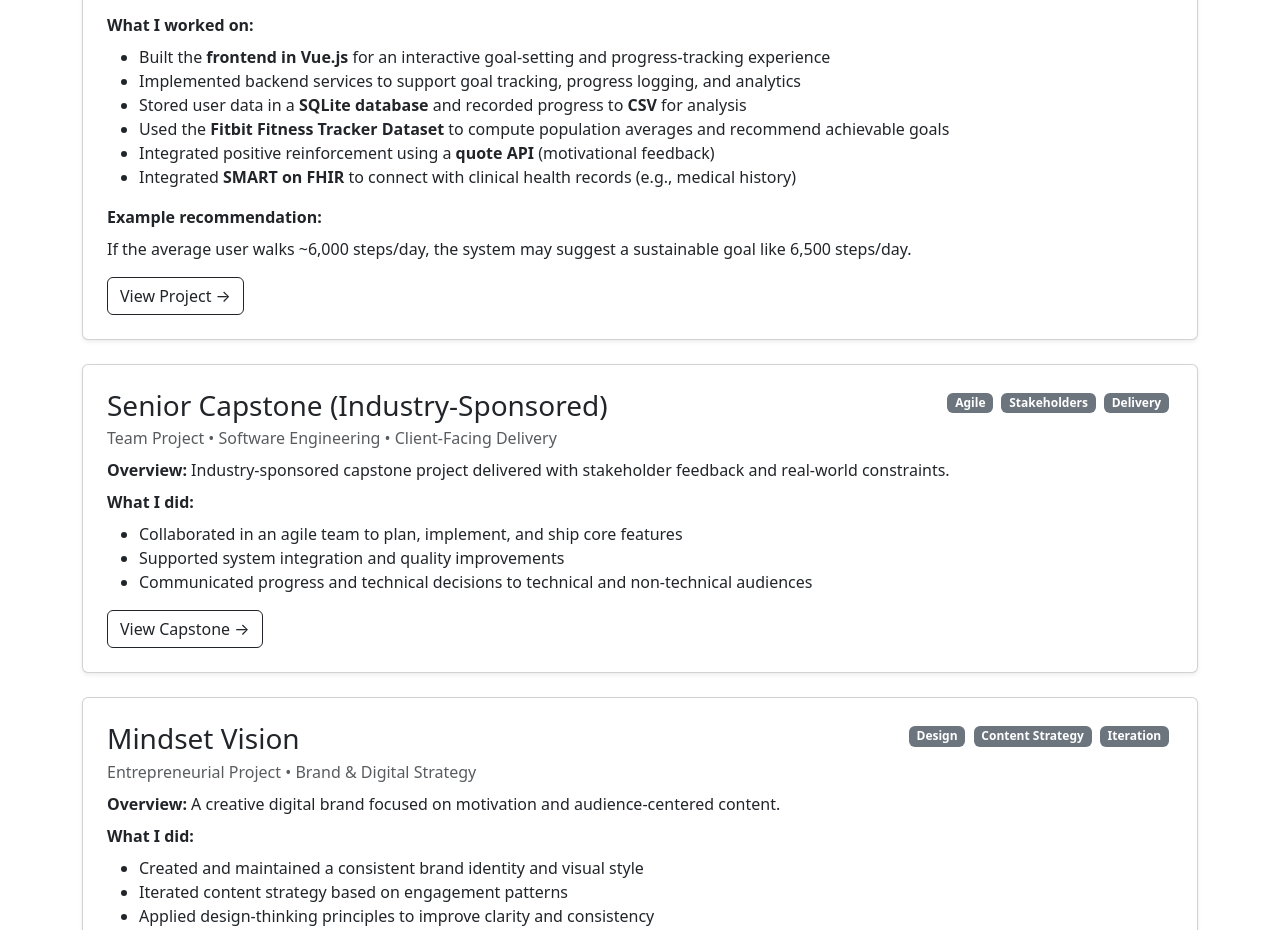
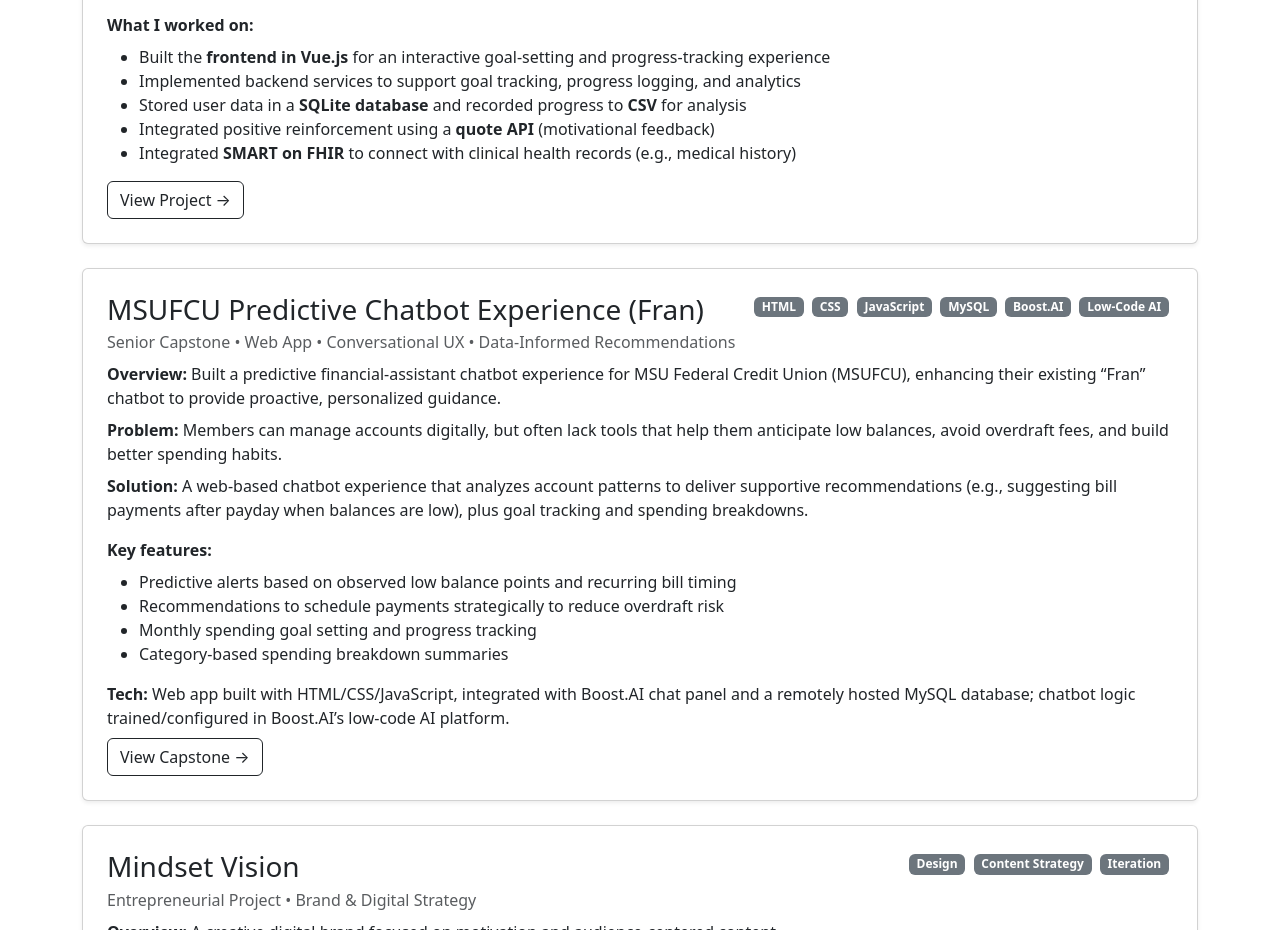
Before and after one commit to lexithecoder/lexithecoder.github.io, a plain HTML site: page projects.html in a window 1280 px wide. Shown: the part 518-1448 px from the top of the page. Drawn offline with nearby package versions, Linux system fonts and the light colour scheme.

Commit message:
capstone update

```diff
--- a/projects.html
+++ b/projects.html
@@ -114,15 +114,9 @@
               <li>Built the <strong>frontend in Vue.js</strong> for an interactive goal-setting and progress-tracking experience</li>
               <li>Implemented backend services to support goal tracking, progress logging, and analytics</li>
               <li>Stored user data in a <strong>SQLite database</strong> and recorded progress to <strong>CSV</strong> for analysis</li>
-              <li>Used the <strong>Fitbit Fitness Tracker Dataset</strong> to compute population averages and recommend achievable goals</li>
               <li>Integrated positive reinforcement using a <strong>quote API</strong> (motivational feedback)</li>
               <li>Integrated <strong>SMART on FHIR</strong> to connect with clinical health records (e.g., medical history)</li>
             </ul>
-
-            <p class="mb-2"><strong>Example recommendation:</strong></p>
-            <p class="mb-3">
-              If the average user walks ~6,000 steps/day, the system may suggest a sustainable goal like 6,500 steps/day.
-            </p>
 
             <a href="https://tasktracker-hqq3.onrender.com/login" target="_blank" rel="noreferrer"
               class="btn btn-outline-dark">
@@ -138,26 +132,43 @@
     <div class="card-body p-4">
       <div class="d-flex flex-wrap justify-content-between align-items-start">
         <div>
-                <h3 class="card-title mb-1">Senior Capstone (Industry-Sponsored)</h3>
-                <p class="text-muted mb-2">Team Project • Software Engineering • Client-Facing Delivery</p>
+          <h3 class="card-title mb-1">MSUFCU Predictive Chatbot Experience (Fran)</h3>
+          <p class="text-muted mb-2">Senior Capstone • Web App • Conversational UX • Data-Informed Recommendations</p>
         </div>
         <div class="mt-2 mt-md-0">
-                <span class="badge bg-secondary me-1">Agile</span>
-                <span class="badge bg-secondary me-1">Stakeholders</span>
-                <span class="badge bg-secondary me-1">Delivery</span>
+          <span class="badge bg-secondary me-1">HTML</span>
+          <span class="badge bg-secondary me-1">CSS</span>
+          <span class="badge bg-secondary me-1">JavaScript</span>
+          <span class="badge bg-secondary me-1">MySQL</span>
+          <span class="badge bg-secondary me-1">Boost.AI</span>
+          <span class="badge bg-secondary me-1">Low-Code AI</span>
         </div>
       </div>
 
       <p class="mb-2">
-              <strong>Overview:</strong> Industry-sponsored capstone project delivered with stakeholder feedback and real-world constraints.
+        <strong>Overview:</strong> Built a predictive financial-assistant chatbot experience for MSU Federal Credit Union (MSUFCU),
+        enhancing their existing “Fran” chatbot to provide proactive, personalized guidance.
       </p>
 
-            <p class="mb-2"><strong>What I did:</strong></p>
+      <p class="mb-2">
+        <strong>Problem:</strong> Members can manage accounts digitally, but often lack tools that help them anticipate low balances,
+        avoid overdraft fees, and build better spending habits.
+      </p>
+
+      <p class="mb-3">
+        <strong>Solution:</strong> A web-based chatbot experience that analyzes account patterns to deliver supportive recommendations
+        (e.g., suggesting bill payments after payday when balances are low), plus goal tracking and spending breakdowns.
+      </p>
+
+      <p class="mb-2"><strong>Key features:</strong></p>
       <ul class="mb-3">
-              <li>Collaborated in an agile team to plan, implement, and ship core features</li>
-              <li>Supported system integration and quality improvements</li>
-              <li>Communicated progress and technical decisions to technical and non-technical audiences</li>
+        <li>Predictive alerts based on observed low balance points and recurring bill timing</li>
+        <li>Recommendations to schedule payments strategically to reduce overdraft risk</li>
+        <li>Monthly spending goal setting and progress tracking</li>
+        <li>Category-based spending breakdown summaries</li>
       </ul>
+
+      <p class="mb-2"><strong>Tech:</strong> Web app built with HTML/CSS/JavaScript, integrated with Boost.AI chat panel and a remotely hosted MySQL database; chatbot logic trained/configured in Boost.AI’s low-code AI platform.</p>
 
       <a href="http://www.capstone.cse.msu.edu/2023-01/projects/msufcu/" target="_blank" rel="noreferrer"
         class="btn btn-outline-dark">
@@ -166,6 +177,7 @@
     </div>
   </div>
 </div>
+
 
       <!-- Project: Mindset Vision -->
       <div class="col-12">
```
Lines whose indentation alone changed are shown as unchanged.
